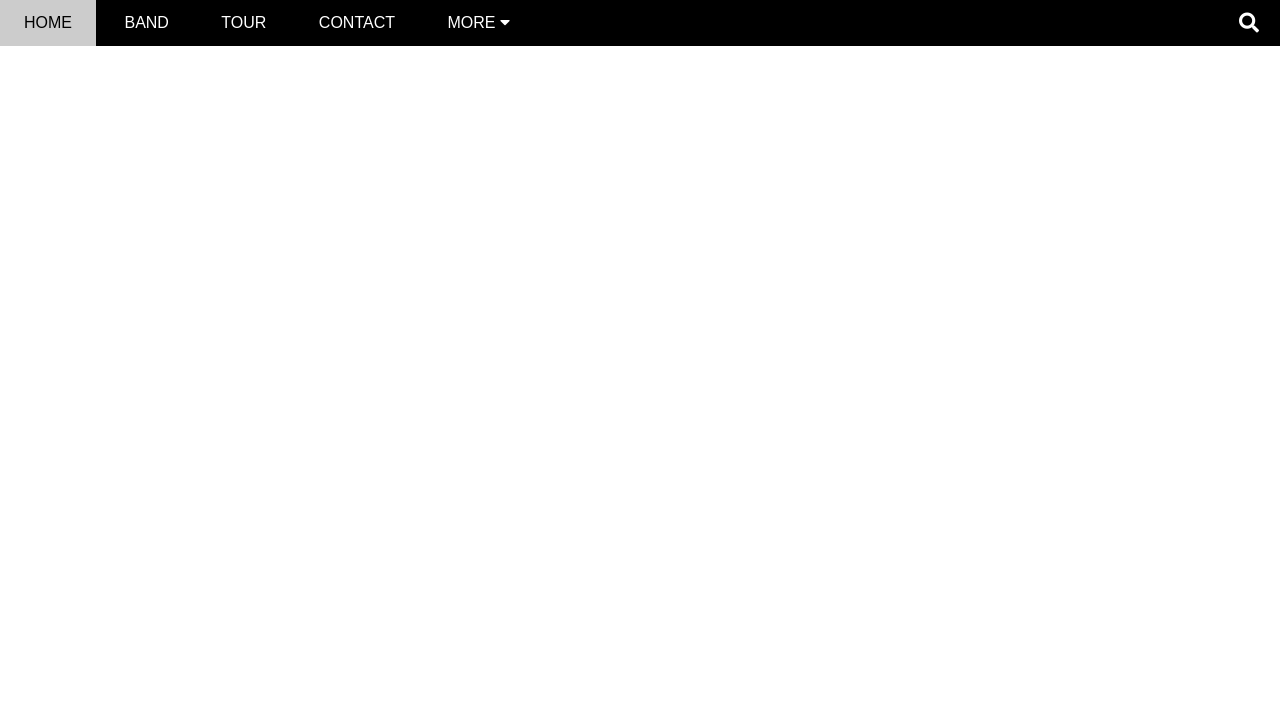
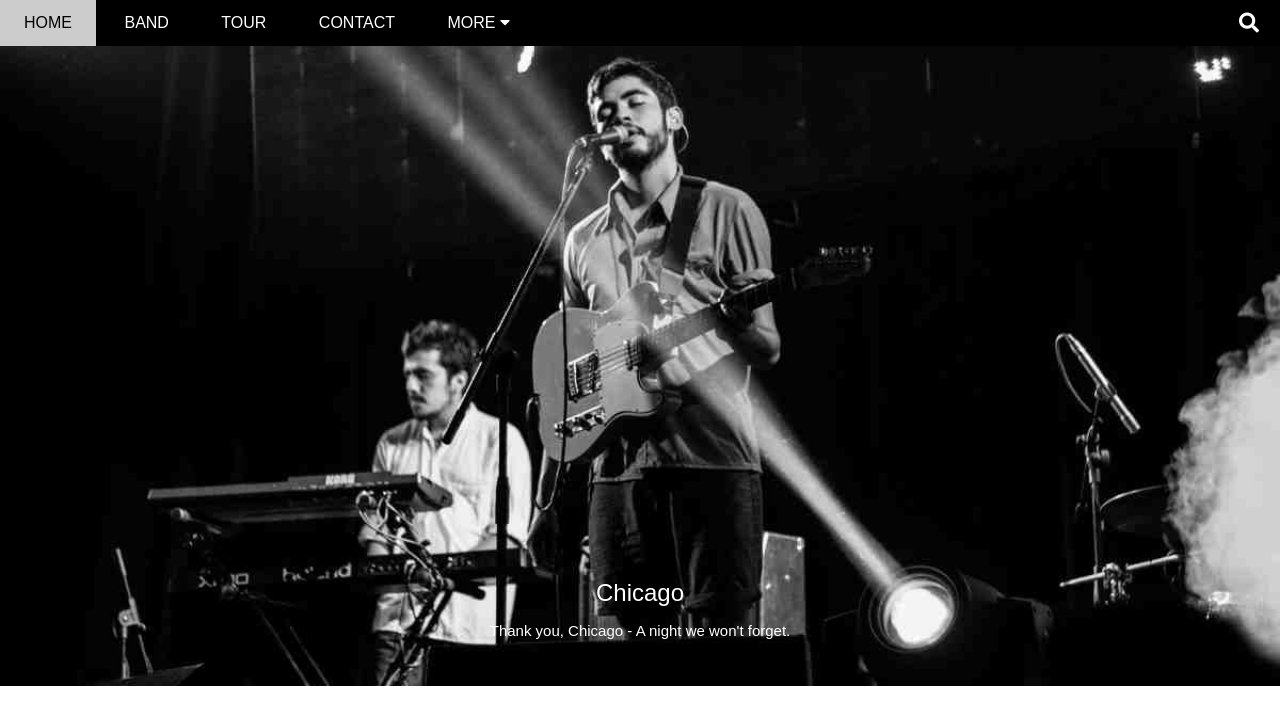
Before and after one commit to HinTran013/W3school_cloneTheBandWeb, a plain HTML site: page index.html in a window 1280 px wide. Drawn offline with Linux system fonts and the light colour scheme.

Commit message:
add slider

```diff
--- a/assets/css/style.css
+++ b/assets/css/style.css
@@ -19,6 +19,7 @@ html {
     height: 46.4px;
     background-color: #000;
     width: 100%;
+    z-index: 1;
 }
 
 #nav{
@@ -87,7 +88,32 @@ ul#nav ul.subnav{
 
 #slider {
     margin-top: 46.4px;
+    padding-top: 50%;
+    background: url(/assets/img/slider/slider2.jpg) top / cover no-repeat;
+    position: relative;
 }
+
+#slider .text-content{
+    position: absolute;
+    color:#fff;
+    bottom: 0;
+    left: 50%;
+    transform: translateX(-50%);
+    text-align: center;
+    padding: 32px 16px;
+}
+
+#slider .text-heading{
+    font-size: 24px;
+    font-weight: 500;
+    margin: 10px 0;
+}
+
+#slider .text-description{
+    font-size: 15px;
+    margin: 15px 0;
+}
+
 
 #content {
 
--- a/index.html
+++ b/index.html
@@ -39,7 +39,10 @@
         </div>
 
         <div id="slider">
-
+            <div class="text-content">
+                <h3 class="text-heading">Chicago</h3>
+                <div class="text-description">Thank you, Chicago - A night we won't forget.</div>
+            </div>
         </div>
 
         <div id="content">
```
Also changed, not shown: assets/img/slider/slider1.jpg (added), assets/img/slider/slider2.jpg (added), assets/img/slider/slider3.jpg (added).
